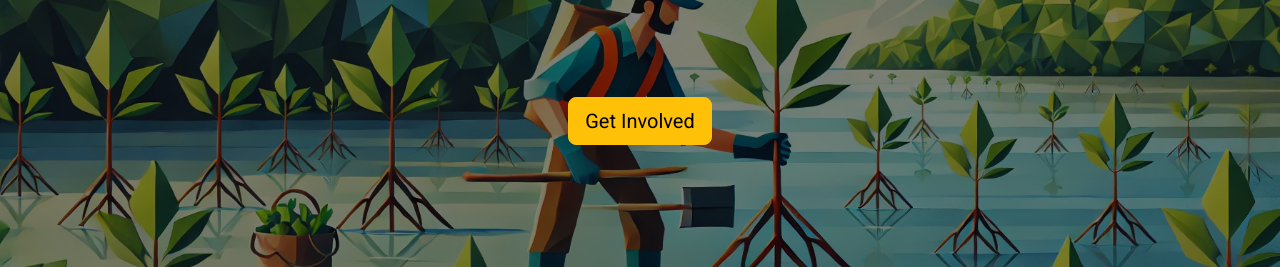
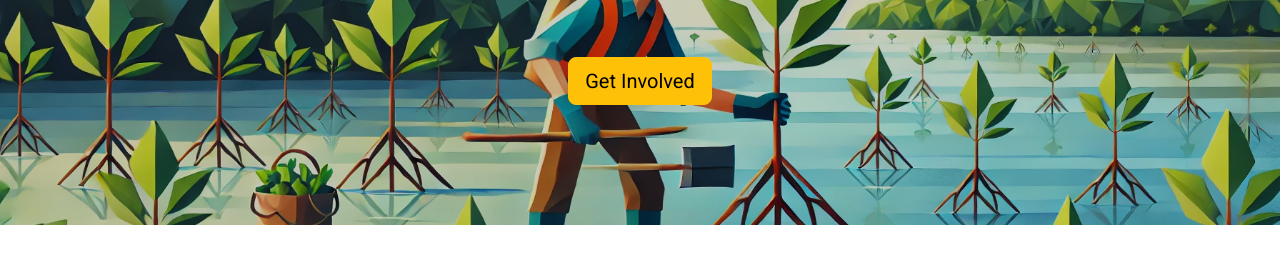
Before and after one commit to SounakBhowmik/prokreeti-website, a plain HTML site: page index.html in a window 1280 px wide. Shown: the part 345-612 px from the top of the page. Drawn offline with nearby package versions, Linux system fonts and the light colour scheme.

Commit message:
hero-section updated opacity

```diff
--- a/styles.css
+++ b/styles.css
@@ -13,7 +13,7 @@ body {
     display: flex;
     align-items: center; /* Center content vertically */
     justify-content: center; /* Center content horizontally */
-    min-height: 70vh; /* Adjust height as needed */
+    min-height: 60vh; /* Adjust height as needed */
   }
 
   .hero-section .overlay {
@@ -22,7 +22,7 @@ body {
     left: 0;
     width: 100%;
     height: 100%;
-    background: rgba(0, 0, 0, 0.5); /* Dark overlay */
+    background: rgba(0, 0, 0, 0.2); /* Dark overlay */
     pointer-events: none; /* Allow clicks to pass through */
   }
 
```
